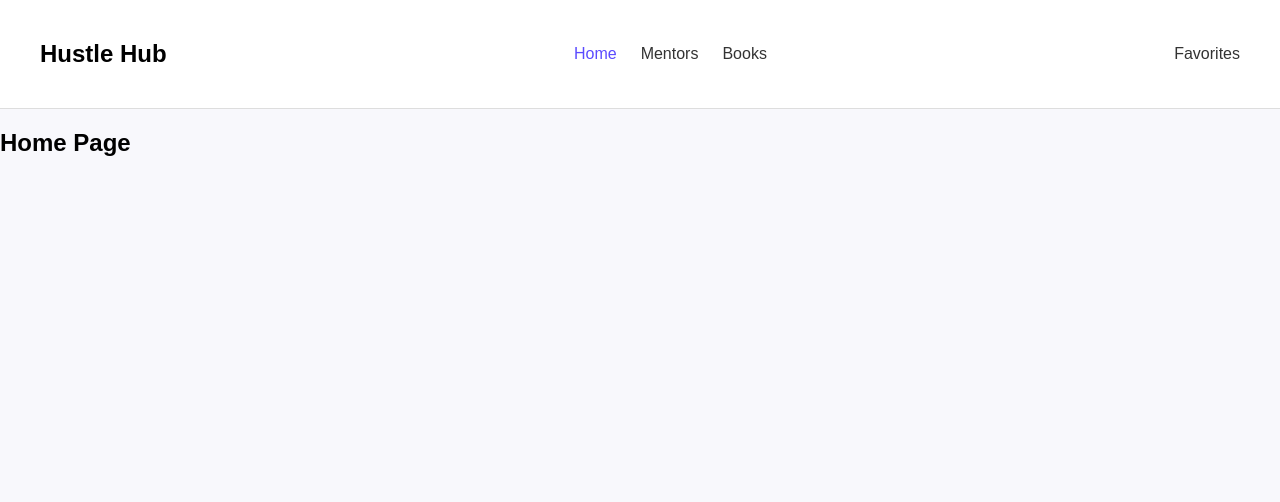
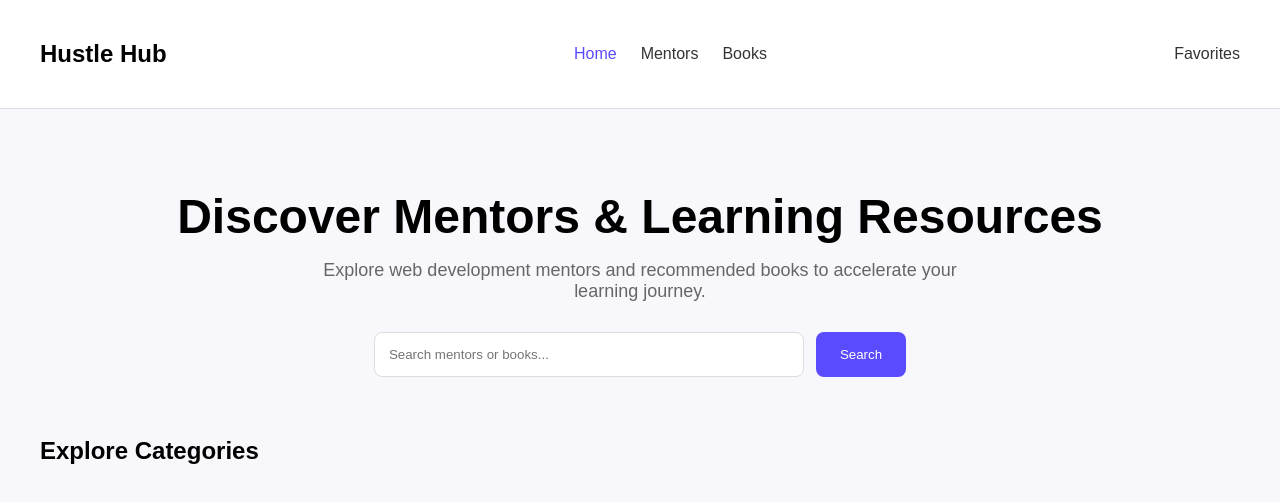
Before and after one commit to mghenyipaul93-tech/Hustle-Hub, a React (Vite) app in the folder hustle-hub-frontend/: page / in a window 1280 px wide. Shown: the top 502 px of the page. Built offline with nearby package versions, Linux system fonts and the light colour scheme.

Commit message:
HH-17 Build Home page layout

```diff
--- a/hustle-hub-frontend/src/index.css
+++ b/hustle-hub-frontend/src/index.css
@@ -28,3 +28,64 @@ body {
 .navbar a.active {
   color: #5b4bff;
 }
+
+.home-container {
+  max-width: 1200px;
+  margin: 0 auto;
+  padding: 40px 20px;
+}
+
+/* Hero Section */
+.hero-section {
+  text-align: center;
+  margin-top: 40px;
+}
+
+.hero-section h1 {
+  font-size: 48px;
+  margin-bottom: 16px;
+}
+
+.hero-section p {
+  font-size: 18px;
+  color: #666;
+  max-width: 700px;
+  margin: 0 auto 30px;
+}
+
+/* Search Bar */
+.search-bar {
+  display: flex;
+  justify-content: center;
+  gap: 12px;
+}
+
+.search-bar input {
+  width: 400px;
+  padding: 14px;
+  border: 1px solid #ddd;
+  border-radius: 8px;
+}
+
+.search-bar button {
+  padding: 14px 24px;
+  border: none;
+  border-radius: 8px;
+  background-color: #5b4bff;
+  color: white;
+  cursor: pointer;
+}
+
+/* Niche Section */
+.niche-section {
+  margin-top: 60px;
+}
+
+.niche-section h2 {
+  margin-bottom: 24px;
+}
+
+.niche-cards {
+  display: flex;
+  gap: 24px;
+}
--- a/hustle-hub-frontend/src/pages/Home.jsx
+++ b/hustle-hub-frontend/src/pages/Home.jsx
@@ -1,3 +1,38 @@
-export default function Home() {
-  return <h2>Home Page</h2>;
+function Home() {
+  return (
+    <div className="home-container">
+
+      {/* Hero Section */}
+      <section className="hero-section">
+        <h1>Discover Mentors & Learning Resources</h1>
+
+        <p>
+          Explore web development mentors and recommended books
+          to accelerate your learning journey.
+        </p>
+
+        {/* Search Bar */}
+        <div className="search-bar">
+          <input
+            type="text"
+            placeholder="Search mentors or books..."
+          />
+
+          <button>Search</button>
+        </div>
+      </section>
+
+      {/* Niche Cards Section */}
+      <section className="niche-section">
+        <h2>Explore Categories</h2>
+
+        <div className="niche-cards">
+          {/* Cards will go here in Story 4 */}
+        </div>
+      </section>
+
+    </div>
+  );
 }
+
+export default Home;
```
